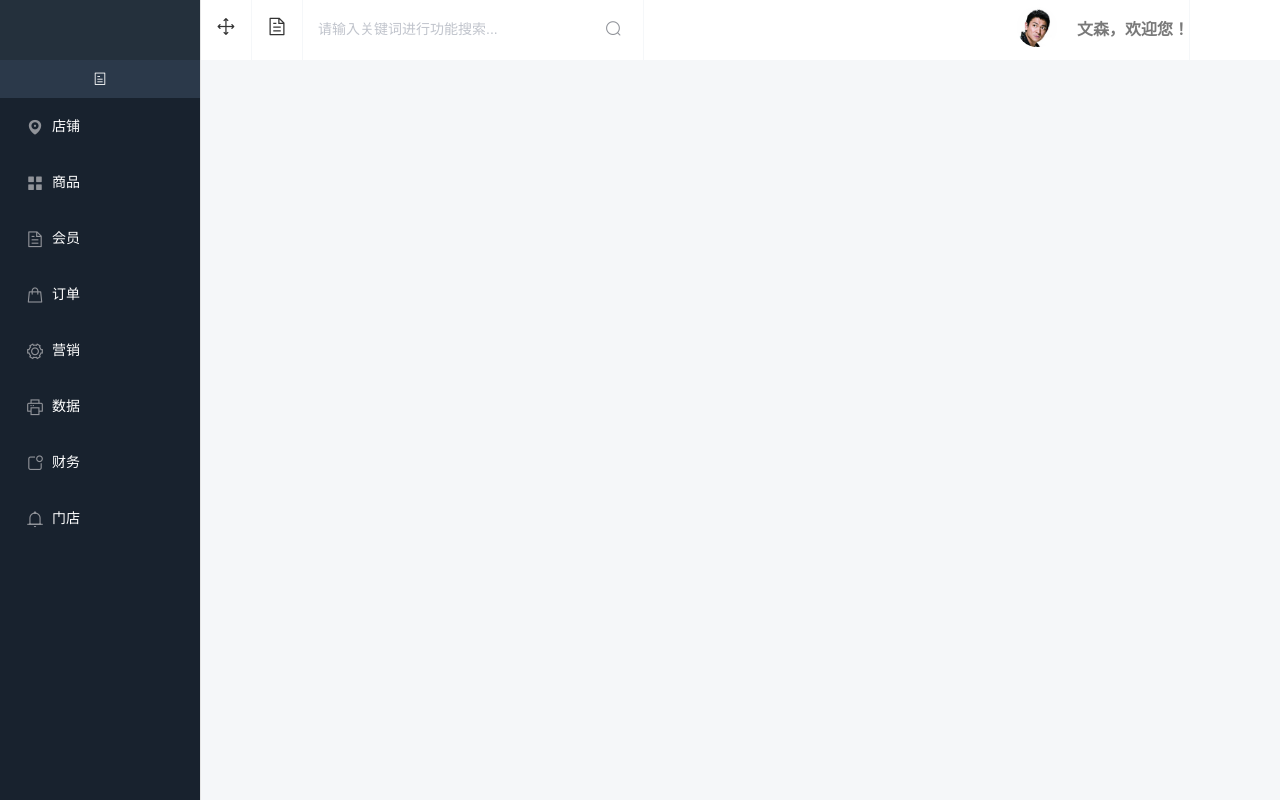
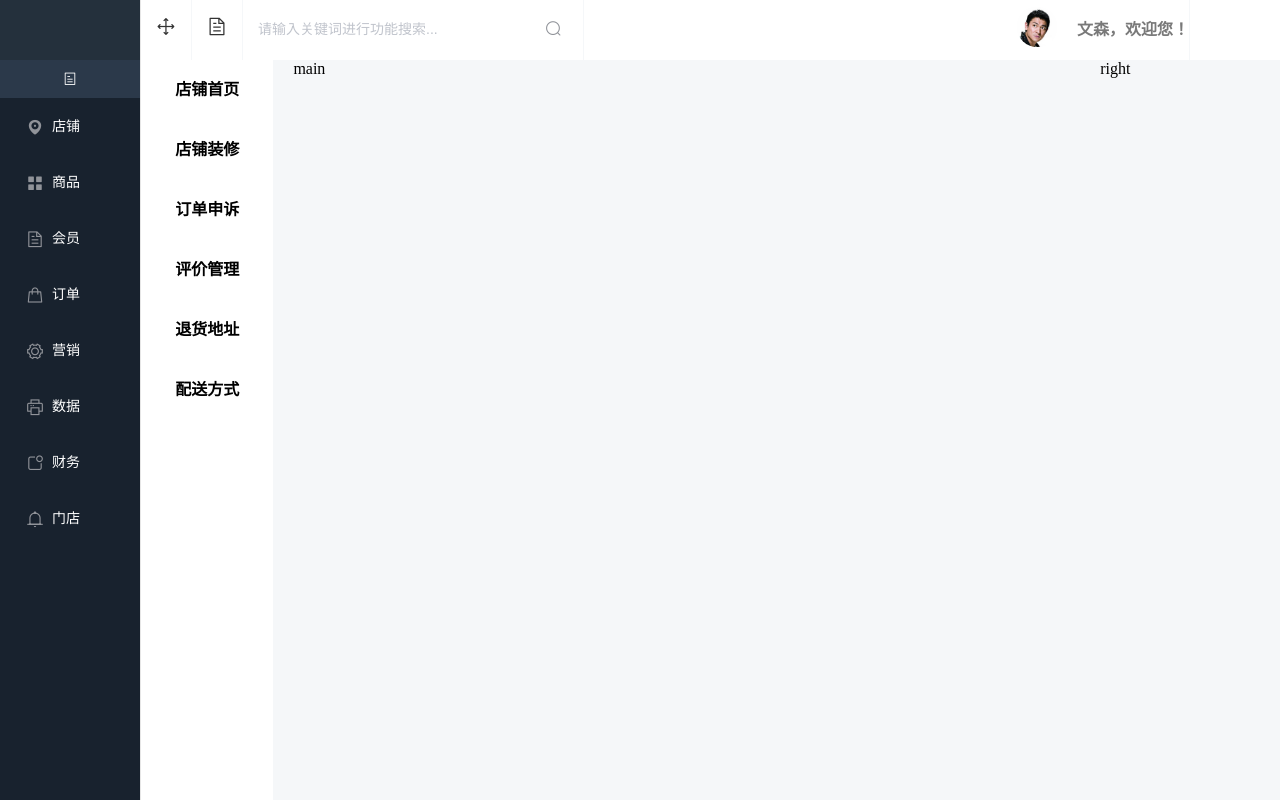
Before and after one commit to rjomg/sanxin, a Vue app: page /#/decoration in a window 1280 px wide. Shown: the top 800 px of the page. Built offline with nearby package versions, Linux system fonts and the light colour scheme.

Commit message:
内页左边导航组件

```diff
--- a/src/App.vue
+++ b/src/App.vue
@@ -46,7 +46,7 @@
                 <div class="panel-icon"><i class="el-icon-rank"></i></div>
                 <div class="panel-icon"><i class="el-icon-document"></i></div>
                 <div class="panel-search">
-                  <el-input placeholder="请输入关键词进行功能搜索..." v-model="input5" class="input-with-select">
+                  <el-input placeholder="请输入关键词进行功能搜索..." class="input-with-select">
                     <el-button slot="append" icon="el-icon-search"></el-button>
                   </el-input>
                 </div>
@@ -100,7 +100,7 @@ export default {
 #switch-nav {display: block;width: 100%;border-radius: 0;border:none;background: #2b394a;color: #FFF;}
 .el-aside span:first-child {background: #B3C0D1;text-align: center;display: block;}
 .el-aside .el-menu {border-right: none;background-color: #18222e !important;}
-.el-menu-vertical-demo:not(.el-menu--collapse) {width: 200px; min-height: 100%;background: #24303c;color: #FFF;}
+.el-menu-vertical-demo:not(.el-menu--collapse) {width: 140px; min-height: 100%;background: #24303c;color: #FFF;}
 .el-menu-vertical-demo .el-menu-item {color: #FFF;border-left:3px solid #18222e;}
 .el-menu-item:focus, .el-menu-item:hover {background: #2b394a;border-left:3px solid #409EFF}
 .top-panel .panel-icon {border-right: 1px solid #f5f7f9;width: 50px;text-align: center;display: inline-block;}
@@ -114,4 +114,5 @@ export default {
 .header img {width: 40px;border-radius: 40px;}
 .welcome {display: block;height: 60px;line-height: 60px;float: right;font-size: 16px;font-weight: 600;border-right: 1px solid #f5f7f9;margin-right: 20px;color: #797979;}
 .logout {float:right;font-size: 20px;font-weight: 600;width: 50px;text-align: center;}
+.el-main {padding:0;}
 </style>
--- /dev/null
+++ b/src/components/LeftPanel.vue
@@ -0,0 +1,29 @@
+<template>
+  <div class="leftPanel">
+    <ul v-for="(item, key) in navList" :key="key">
+      <li><router-link to="">{{item.name}}</router-link></li>
+    </ul>
+  </div >
+</template>
+
+<script>
+export default {
+  name: 'LeftPanel',
+  data () {
+    return {}
+  },
+  props: {
+    navList: {
+      type: [Array],
+      required: true
+    }
+  }
+}
+</script>
+
+<style scoped>
+ul {margin: 0;padding: 0;}
+ul li {display: block;text-align: center;height: 60px;line-height: 60px;}
+ul li a {text-decoration: none;color: #000;font-weight: 600;display: block;}
+ul li a:active, ul li a:hover, ul li a:focus{background: #d6e4ff;color: #4e88ff;}
+</style>
--- /dev/null
+++ b/src/pages/ShopDecoration.vue
@@ -0,0 +1,41 @@
+<template>
+  <div class="decoration">
+    <el-row :gutter="20">
+      <el-col :span="3" class="left-el-col">
+        <div class="grid-content bg-purple left">
+          <LeftPanel :navList="navList"></LeftPanel>
+        </div>
+      </el-col>
+      <el-col :span="17"><div class="grid-content bg-purple maing">main</div></el-col>
+      <el-col :span="4"><div class="grid-content bg-purple right">right</div></el-col>
+    </el-row>
+  </div>
+</template>
+
+<script>
+import LeftPanel from '@/components/LeftPanel'
+export default {
+  name: 'ShopDecoration',
+  components: {
+    LeftPanel
+  },
+  data () {
+    return {
+      navList: [
+        {name: '店铺首页', link: '/'},
+        {name: '店铺装修', link: '/'},
+        {name: '订单申诉', link: '/'},
+        {name: '评价管理', link: '/'},
+        {name: '退货地址', link: '/'},
+        {name: '配送方式', link: '/'}
+      ]
+    }
+  }
+}
+</script>
+
+<style scoped>
+.left {min-height: 900px;background: #FFF;}
+.el-row {margin-left:0 !important;margin-right:0 !important;}
+.left-el-col {padding-left:0 !important;}
+</style>
--- a/src/router/index.js
+++ b/src/router/index.js
@@ -1,6 +1,7 @@
 import Vue from 'vue'
 import Router from 'vue-router'
 import Index from '@/pages/Index'
+import ShopDecoration from '@/pages/ShopDecoration'
 
 Vue.use(Router)
 
@@ -10,6 +11,11 @@ export default new Router({
       path: '/',
       name: 'Index',
       component: Index
+    },
+    {
+      path: '/decoration',
+      name: 'ShopDecoration',
+      component: ShopDecoration
     }
   ]
 })
```
